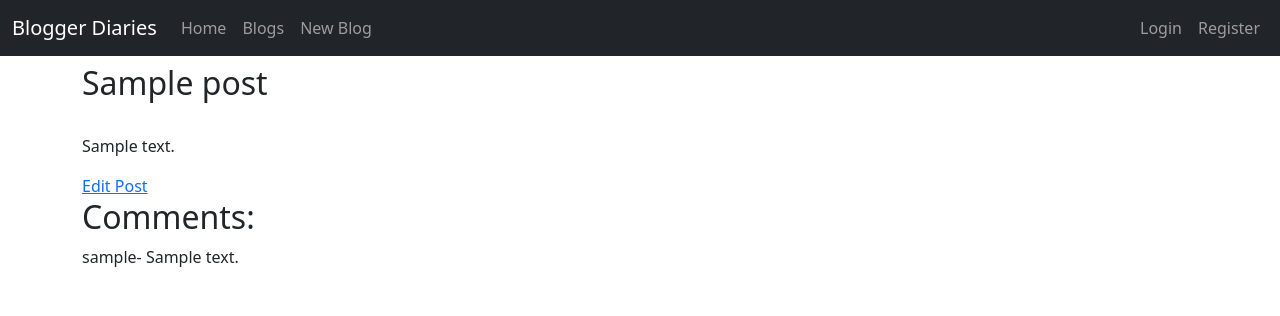
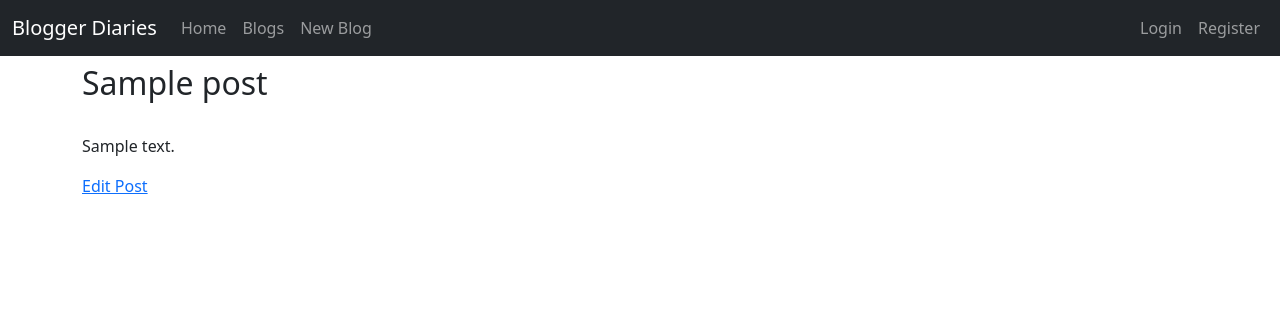
Before and after one commit to AakankshaJain342/Blogger-Diaries, a Django app: page /posts/1/ in a window 1280 px wide. Shown: the top 316 px of the page. Run offline with Django 3.2, Linux system fonts and the light colour scheme; tables that the repository leaves empty hold one stand-in row (values such as "Sample post").

Commit message:
Revert "Comment feature added"
This reverts commit 8c0aee0503412d2fd04e01d892bf042e5a27c45a.

```diff
--- a/blogs/templates/post_view.html
+++ b/blogs/templates/post_view.html
@@ -12,16 +12,4 @@
 {% if blog.user.id == request.user.id %}
 <a href="url 'blogs:post_create' blog_id=blog.id "> Edit Post </a>
 {% endif %}
-<h2> Comments:</h2>
-{% if not post.comments.all %}
-  No Comments yet!!! <a href="#">
-  Add one!
-  </a>
-
-{% else %}
-  {% for comment in post.comments.all %}
-    {{comment.user}}-
-    {{comment.text}}
-  {% endfor %}
-{% endif %}
 {% endblock %}
```
Also changed, not shown: blogs/models.py (line endings or trailing spaces).
